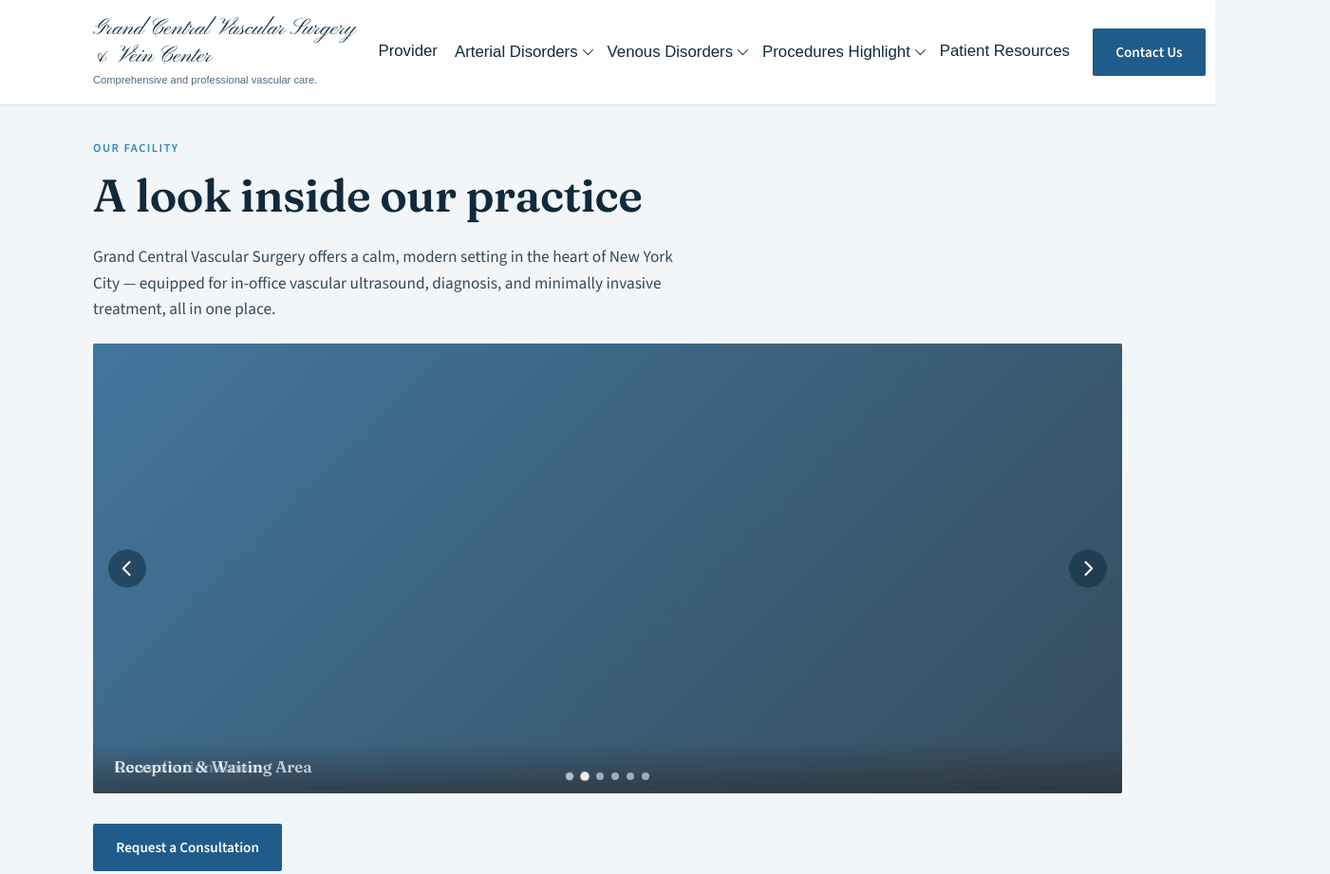
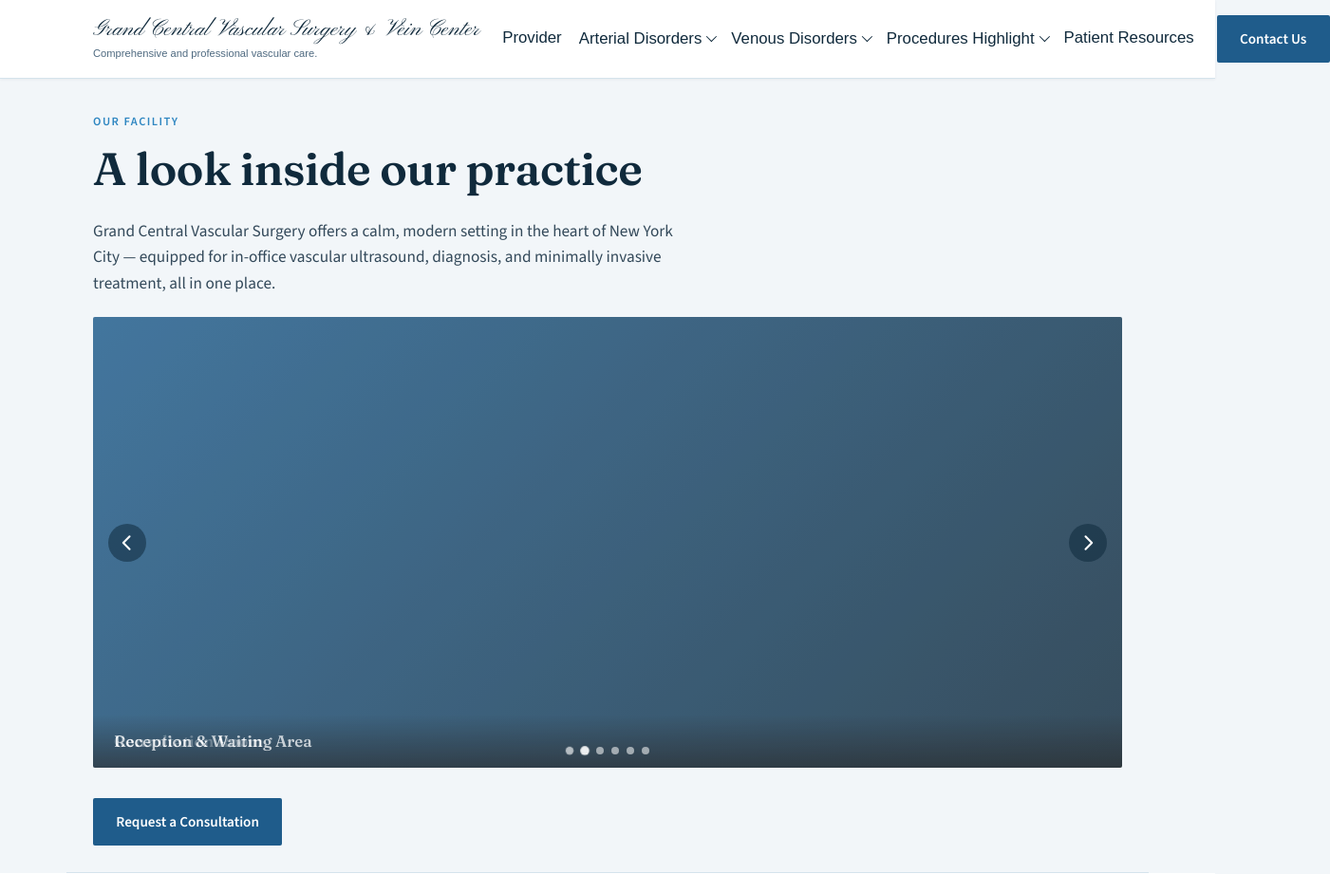
Before and after one commit to jr4419/new-site, an Eleventy site: page src/index.html in a window 1280 px wide. Shown: the top 921 px of the page at 95% size, 1401 px wide, since content can reach past the window. Built offline with nearby package versions, Linux system fonts and the light colour scheme; Eleventy itself is replaced by a stand-in of ours; files that its build step writes are made by us from their sources.

Commit message:
Add files via upload

```diff
--- a/src/_includes/layouts/base.njk
+++ b/src/_includes/layouts/base.njk
@@ -19,7 +19,7 @@
     <div class="wrap header-inner">
       <a href="/#top" class="logo">
         <span class="logo-text-wrap">
-          <span class="logo-text">Grand Central Vascular Surgery<br> &amp; Vein Center</span>
+          <span class="logo-text">Grand Central Vascular Surgery &amp; Vein Center</span>
           <span class="logo-tagline">Comprehensive and professional vascular care.</span>
         </span>
       </a>
```
